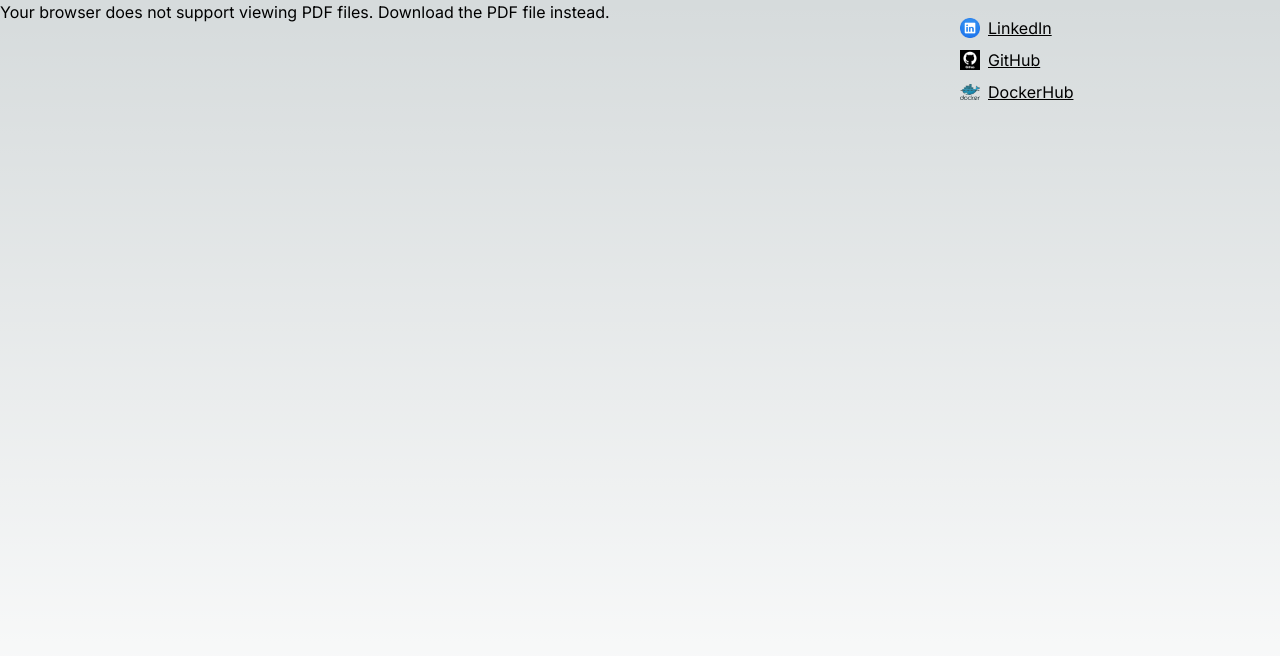
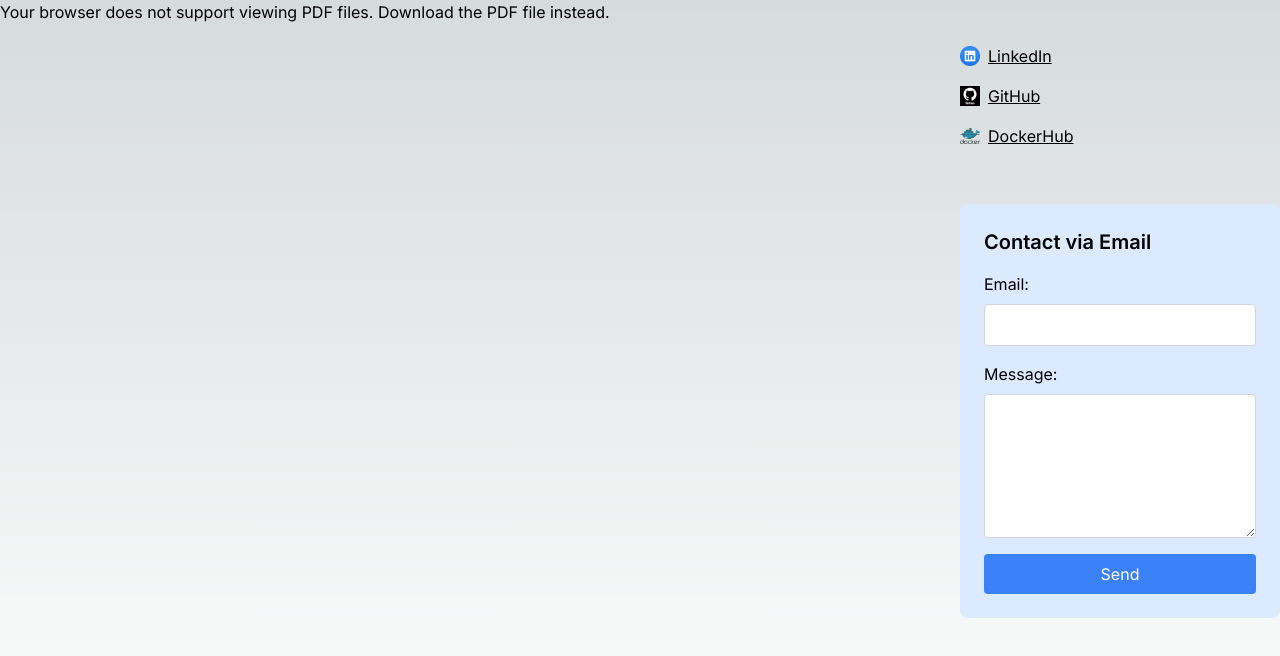
Before and after one commit to vsnupoudel/resume-next, a Next.js app: page / in a window 1280 px wide. Shown: the top 656 px of the page. Built offline with nearby package versions, Linux system fonts and the light colour scheme.

Commit message:
adding send email function, front-end done

```diff
--- a/src/app/page.tsx
+++ b/src/app/page.tsx
@@ -1,4 +1,6 @@
 import Image from "next/image";
+import EmailForm from '../components/EmailForm';
+
 
 export default function Home() {
   return (
@@ -14,28 +16,37 @@ export default function Home() {
             Your browser does not support viewing PDF files. <a href="/Resume-BishnuPoudel-20240409.pdf">Download the PDF file</a> instead.
           </p>
         </object>
-        </div>
-      <div className="w-80 mx-auto">
+
+        </div >
+      <div className="pt-5 w-80 mx-auto">
         <div className="flex flex-col gap-2 mt-4">
-          <div className="flex items-center">
+          <div className="pt-2 flex items-center">
             <Image src="/linkedin-icon.png" width={20} height={20} alt="LinkedIn logo"/>
             <a href="https://www.linkedin.com/in/bishnu-poudel" target="_blank" rel="noopener noreferrer" className="underline ml-2">
               LinkedIn
             </a>
           </div>
-          <div className="flex items-center">
+          <div className="pt-2 flex items-center">
             <Image src="/github-icon.jpg" width={20} height={20} alt="GitHub logo"/>
             <a href="https://github.com/vsnupoudel" target="_blank" rel="noopener noreferrer" className="underline ml-2">
               GitHub
             </a>
           </div>
-          <div className="flex items-center">
+          <div className="pt-2 flex items-center">
             <Image src="/dockerhub-icon.png" width={20} height={20} alt="DockerHub logo"/>
             <a href="https://hub.docker.com/u/bishnupoudel" target="_blank" rel="noopener noreferrer" className="underline ml-2">
               DockerHub
             </a>
           </div>
         </div>
+
+{/* EmailForm component */}
+
+      <div className="pt-10 mt-4">
+      <EmailForm />
+      </div>
+
+
       </div>
     </div>
   );
--- /dev/null
+++ b/src/components/EmailForm.tsx
@@ -0,0 +1,64 @@
+"use client";
+import React, { useState } from 'react';
+
+const EmailForm: React.FC = () => {
+  const [email, setEmail] = useState('');
+  const [message, setMessage] = useState('');
+  const [status, setStatus] = useState('');
+
+  const handleSubmit = async (event: React.FormEvent) => {
+    event.preventDefault();
+
+    const response = await fetch('/api/send-email', {
+      method: 'POST',
+      headers: {
+        'Content-Type': 'application/json',
+      },
+      body: JSON.stringify({ email, message }),
+    });
+
+    if (response.ok) {
+      setStatus('Email sent successfully!');
+      setEmail('');
+      setMessage('');
+    } else {
+      setStatus('Failed to send email.');
+    }
+  };
+
+  return (
+    <div className="bg-blue-100 p-6 rounded-lg">
+      <h2 className="text-xl font-semibold mb-4">Contact via Email</h2>
+      <form onSubmit={handleSubmit} className="flex flex-col gap-4">
+        <label className="flex flex-col">
+          <span>Email:</span>
+          <input
+            type="email"
+            value={email}
+            onChange={(e) => setEmail(e.target.value)}
+            required
+            className="mt-2 p-2 border border-gray-300 rounded"
+          />
+        </label>
+        <label className="flex flex-col">
+          <span>Message:</span>
+          <textarea
+            value={message}
+            onChange={(e) => setMessage(e.target.value)}
+            required
+            className="mt-2 p-2 border border border-gray-300 rounded h-36"
+          />
+        </label>
+        <button
+          type="submit"
+          className="bg-blue-500 text-white p-2 rounded hover:bg-blue-600 transition"
+        >
+          Send
+        </button>
+      </form>
+      {status && <p className="mt-2">{status}</p>}
+    </div>
+  );
+};
+
+export default EmailForm;
--- /dev/null
+++ b/src/pages/api/send-email.ts
@@ -0,0 +1,34 @@
+// pages/api/send-email.ts
+import { NextApiRequest, NextApiResponse } from 'next';
+import sgMail from '@sendgrid/mail';
+
+sgMail.setApiKey(process.env.SENDGRID_API_KEY); // Set your SendGrid API key
+
+export default async function handler(req: NextApiRequest, res: NextApiResponse) {
+  if (req.method !== 'POST') {
+    res.status(405).json({ error: 'Method not allowed' });
+    return;
+  }
+
+  const { email, message } = req.body;
+
+  if (!email || !message) {
+    res.status(400).json({ error: 'Email and message are required' });
+    return;
+  }
+
+  const mailOptions = {
+    from: 'sender@example.com', // Replace with your sender email address
+    to: 'recipient@example.com', // Replace with the recipient's email address
+    subject: 'New message from contact form',
+    text: message,
+  };
+
+  try {
+    await sgMail.send(mailOptions);
+    res.status(200).json({ success: 'Email sent' });
+  } catch (error) {
+    console.error('Error sending email:', error);
+    res.status(500).json({ error: 'Failed to send email' });
+  }
+}
```
Also changed, not shown: package.json (+8 -5 lines), 1 other file (tests, documents, lock files or other folders).
